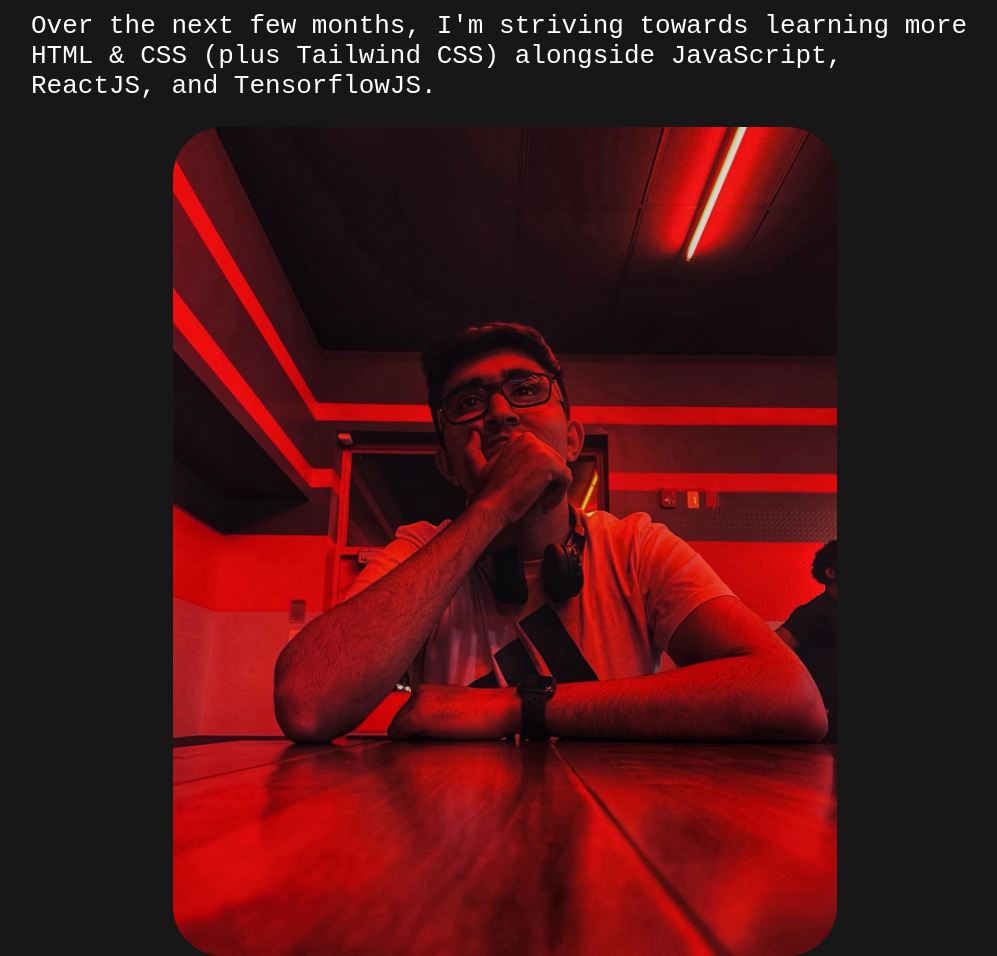
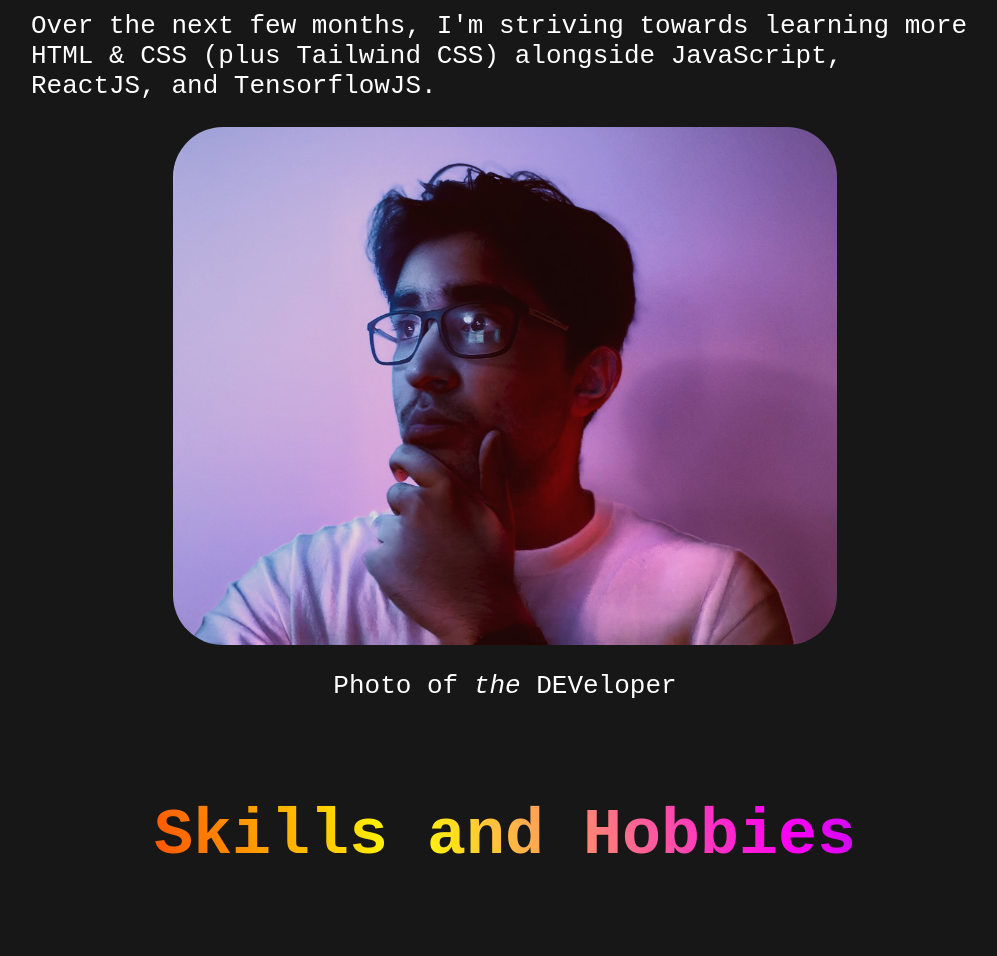
Before and after one commit to DEVeloper1006/PersonalWebsite, a plain HTML site: page index.html in a window 1280 px wide. Shown: the part 1460-2416 px from the top of the page, without its empty margins (135-1132 px from the left). Drawn offline with nearby package versions, Linux system fonts and the light colour scheme.

Commit message:
Update index.html

```diff
--- a/index.html
+++ b/index.html
@@ -61,7 +61,7 @@
                         more HTML & CSS (plus Tailwind CSS) alongside JavaScript, ReactJS, and TensorflowJS.
                     </p>
                     <div class="picture">
-                        <img src="39AA61A6-988E-48CA-8D99-706AAE253E12.JPG" alt="Photo of DEVeloper" title="Photo of DEVeloper">
+                        <img src="IMG_3196_clipdrop-relight.JPG" alt="Photo of DEVeloper" title="Photo of DEVeloper">
                     </div>
                     <p id="caption">Photo of <em>the</em> DEVeloper</p>
                 </section>
```
